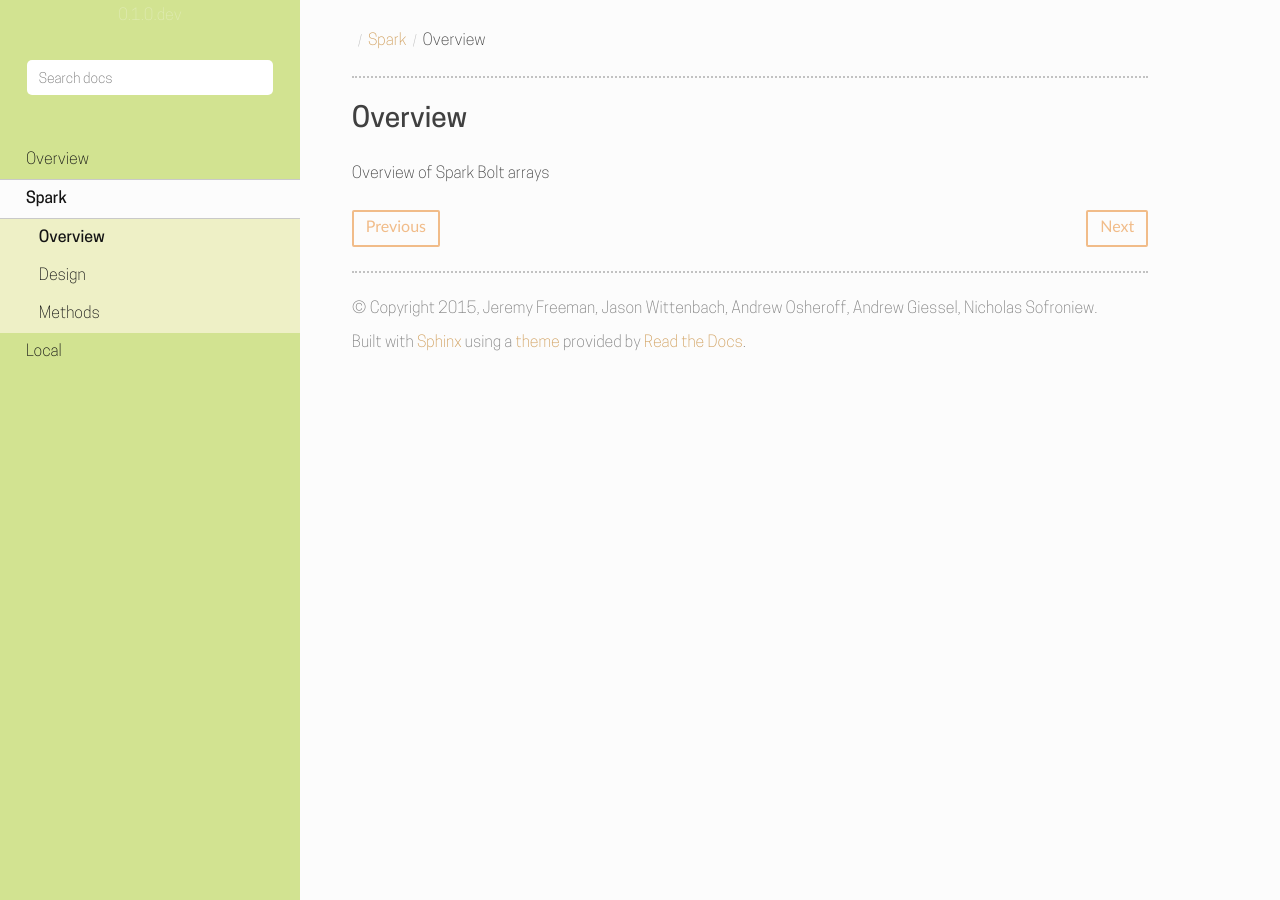
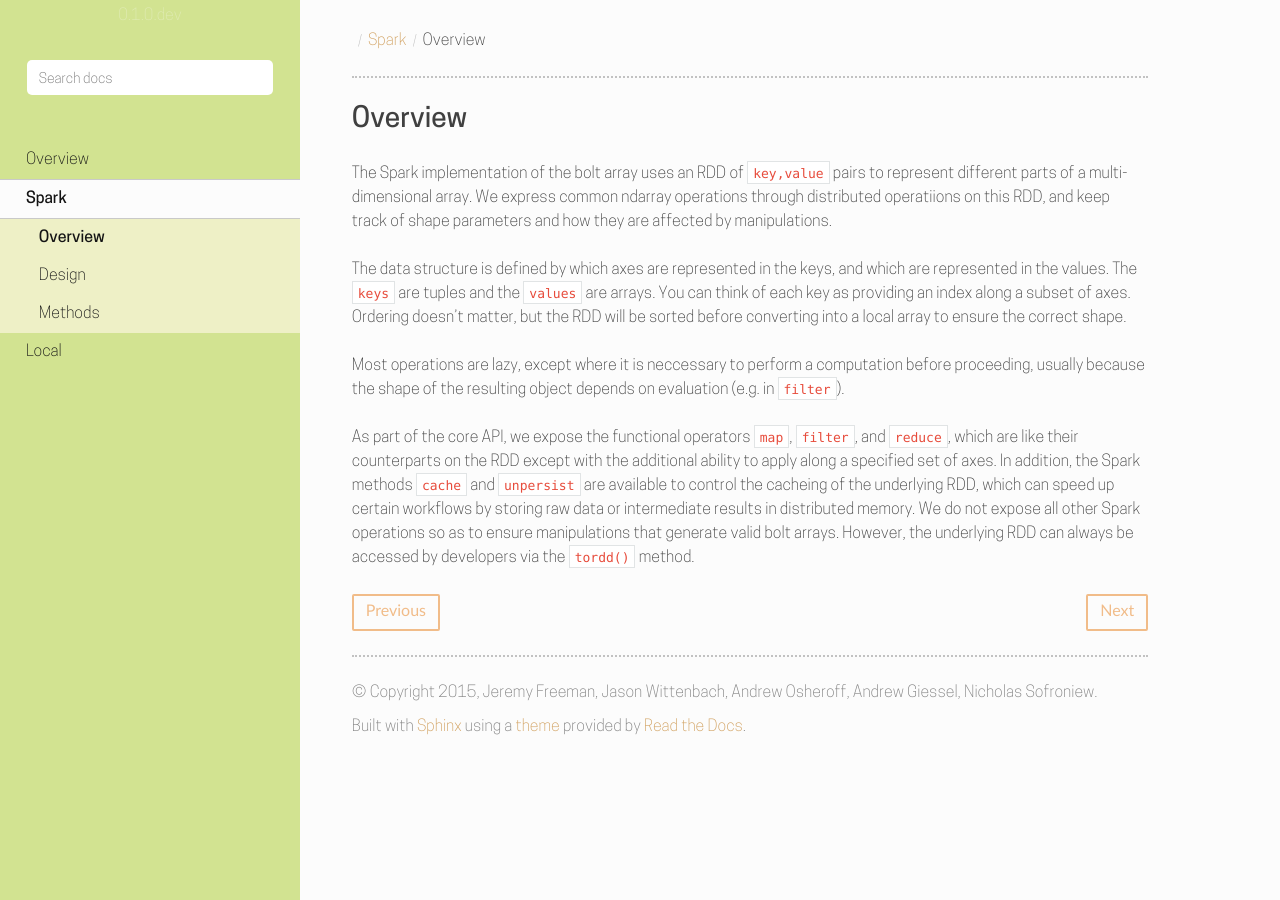
Before and after one commit to bolt-project/bolt, a Sphinx documentation site: the page built from docs/source/spark-overview.rst, in a window 1280 px wide. Built offline with Sphinx 7.4.7 and the Read the Docs theme 2.0.0, drawn with Linux system fonts in a browser that asks for light colours.

Commit message:
Add content

```diff
--- a/docs/source/spark-overview.rst
+++ b/docs/source/spark-overview.rst
@@ -1,4 +1,10 @@
 Overview
 ========
 
-Overview of Spark Bolt arrays
+The Spark implementation of the bolt array uses an RDD of ``key,value`` pairs to represent different parts of a multi-dimensional array. We express common ndarray operations through distributed operatiions on this RDD, and keep track of shape parameters and how they are affected by manipulations.
+
+The data structure is defined by which axes are represented in the keys, and which are represented in the values. The ``keys`` are tuples and the ``values`` are arrays. You can think of each key as providing an index along a subset of axes. Ordering doesn't matter, but the RDD will be sorted before converting into a local array to ensure the correct shape.
+
+Most operations are lazy, except where it is neccessary to perform a computation before proceeding, usually because the shape of the resulting object depends on evaluation (e.g. in ``filter``).
+
+As part of the core API, we expose the functional operators ``map``, ``filter``, and ``reduce``, which are like their counterparts on the RDD except with the additional ability to apply along a specified set of axes. In addition, the Spark methods ``cache`` and ``unpersist`` are available to control the cacheing of the underlying RDD, which can speed up certain workflows by storing raw data or intermediate results in distributed memory. We do not expose all other Spark operations so as to ensure manipulations that generate valid bolt arrays. However, the underlying RDD can always be accessed by developers via the ``tordd()`` method.
```
Also changed, not shown: docs/source/overview-construction.rst (+12 -2 lines).
